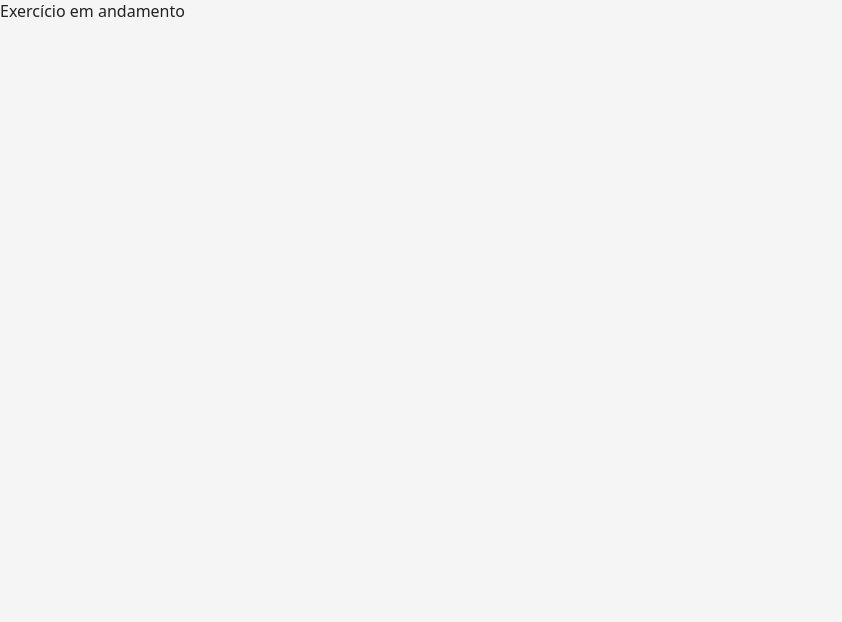
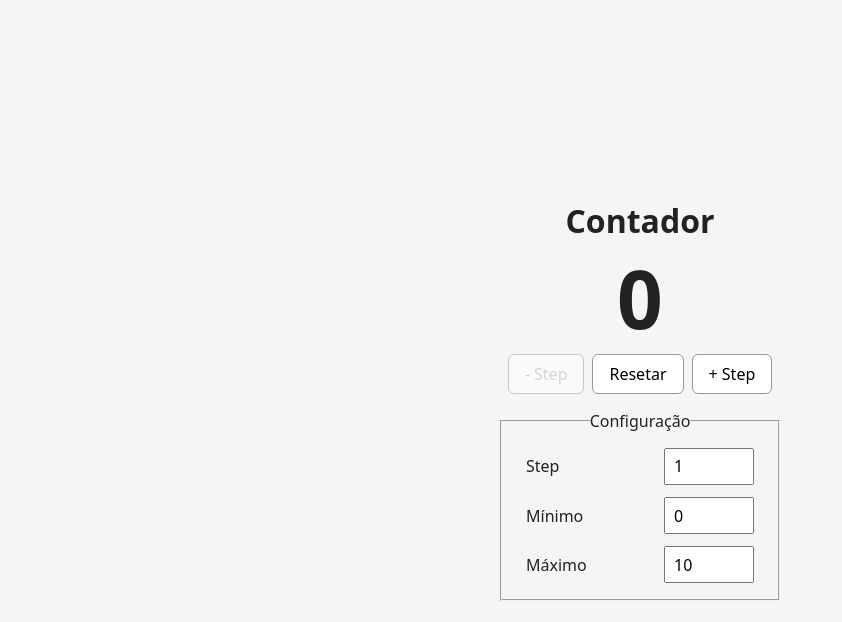
Before and after one commit to GUSTAVOHOOO/react-contador, a Next.js app: page / in a window 1280 px wide. Shown: the top 622 px of the page, without its empty margins (0-842 px from the left). Built offline with nearby package versions, Linux system fonts and the light colour scheme.

Commit message:
feat: componente Contador com step e limites validados

```diff
--- a/app/page.js
+++ b/app/page.js
@@ -1,4 +1,6 @@
-// Página provisória — substituída pelo Contador na tarefa seguinte.
+import Contador from '@/components/Contador';
+
+// Página inicial: apenas mostra o contador do exercício.
 export default function Home() {
-  return <main>Exercício em andamento</main>;
+  return <Contador />;
 }
--- /dev/null
+++ b/components/Contador.js
@@ -0,0 +1,135 @@
+'use client';
+
+// Componente client-side: usa estado (useState) e eventos do usuário.
+import { useState } from 'react';
+import styles from './Contador.module.css';
+
+// Exercício: contador com step e limites (mínimo/máximo) configuráveis.
+export default function Contador() {
+  // Req. 1: o contador começa em 0.
+  const [contador, setContador] = useState(0);
+
+  // Req. 6: limites configuráveis pelo usuário (mínimo sempre <= máximo).
+  const [minimo, setMinimo] = useState(0);
+  const [maximo, setMaximo] = useState(10);
+
+  // Req. 5: o step sempre deve ser maior que zero.
+  const [step, setStep] = useState(1);
+
+  // Req. 2: soma o step ajustando ao máximo (nunca passa do máximo).
+  function incrementar() {
+    setContador(Math.min(contador + step, maximo));
+  }
+
+  // Req. 3: subtrai o step ajustando ao mínimo (nunca fica abaixo dele).
+  function decrementar() {
+    setContador(Math.max(contador - step, minimo));
+  }
+
+  // Req. 4: reset volta para 0, para o mínimo se ele for maior que 0,
+  // ou fica no máximo se todo o intervalo for negativo.
+  function resetar() {
+    setContador(Math.min(Math.max(0, minimo), maximo));
+  }
+
+  // Handlers de digitação: guardam o número digitado.
+  // Campo vazio não muda o estado (deixa digitar "-5" com calma).
+  function mudarStep(evento) {
+    const texto = evento.target.value;
+    if (texto !== '') setStep(Number(texto));
+  }
+
+  function mudarMinimo(evento) {
+    const texto = evento.target.value;
+    if (texto !== '') setMinimo(Number(texto));
+  }
+
+  function mudarMaximo(evento) {
+    const texto = evento.target.value;
+    if (texto !== '') setMaximo(Number(texto));
+  }
+
+  // Req. 5: ao sair do campo, step inválido (<= 0) volta para 1.
+  function validarStep() {
+    if (step <= 0) {
+      setStep(1);
+    }
+  }
+
+  // Req. 6: mínimo nunca passa do máximo.
+  // Req. 7: contador é reajustado para dentro do novo intervalo.
+  function validarMinimo() {
+    const novoMinimo = Math.min(minimo, maximo);
+    setMinimo(novoMinimo);
+    setContador(Math.min(Math.max(contador, novoMinimo), maximo));
+  }
+
+  // Req. 6: máximo nunca fica abaixo do mínimo.
+  // Req. 7: contador é reajustado para dentro do novo intervalo.
+  function validarMaximo() {
+    const novoMaximo = Math.max(maximo, minimo);
+    setMaximo(novoMaximo);
+    setContador(Math.min(Math.max(contador, minimo), novoMaximo));
+  }
+
+  return (
+    <main className={styles.cartao}>
+      <h1>Contador</h1>
+
+      {/* Valor atual do contador em destaque */}
+      <p className={styles.valor}>{contador}</p>
+
+      <div className={styles.botoes}>
+        {/* Botão desabilita quando o contador já está no mínimo */}
+        <button onClick={decrementar} disabled={contador === minimo}>
+          - Step
+        </button>
+
+        <button onClick={resetar}>Resetar</button>
+
+        {/* Botão desabilita quando o contador já está no máximo */}
+        <button onClick={incrementar} disabled={contador === maximo}>
+          + Step
+        </button>
+      </div>
+
+      {/* Req. 6: inputs que tornam o contador dinâmico e configurável */}
+      <fieldset className={styles.configuracao}>
+        <legend>Configuração</legend>
+
+        <label>
+          Step
+          <input
+            type="number"
+            step="any"
+            value={step}
+            onChange={mudarStep}
+            onBlur={validarStep}
+          />
+        </label>
+
+        <label>
+          Mínimo
+          <input
+            type="number"
+            step="any"
+            value={minimo}
+            onChange={mudarMinimo}
+            onBlur={validarMinimo}
+          />
+        </label>
+
+        <label>
+          Máximo
+          <input
+            type="number"
+            step="any"
+            value={maximo}
+            onChange={mudarMaximo}
+            onBlur={validarMaximo}
+          />
+        </label>
+      </fieldset>
+    </main>
+  );
+}
--- /dev/null
+++ b/components/Contador.module.css
@@ -0,0 +1,61 @@
+/* Cartão centralizado na tela */
+.cartao {
+  min-height: 100vh;
+  display: flex;
+  flex-direction: column;
+  align-items: center;
+  justify-content: center;
+  gap: 1rem;
+  padding: 2rem;
+  text-align: center;
+}
+
+/* Valor do contador em destaque */
+.valor {
+  font-size: 5rem;
+  font-weight: bold;
+  line-height: 1;
+}
+
+/* Linha de botões de ação */
+.botoes {
+  display: flex;
+  gap: 0.5rem;
+}
+
+.botoes button {
+  font-size: 1rem;
+  padding: 0.5rem 1rem;
+  border: 1px solid #999;
+  border-radius: 6px;
+  background: #fff;
+  cursor: pointer;
+}
+
+.botoes button:disabled {
+  cursor: not-allowed;
+  opacity: 0.5;
+}
+
+/* Bloco de configuração (step e limites) */
+.configuracao {
+  display: flex;
+  flex-direction: column;
+  gap: 0.75rem;
+  padding: 1rem 1.5rem;
+  min-width: 280px;
+}
+
+/* Cada linha: label à esquerda, input à direita */
+.configuracao label {
+  display: flex;
+  justify-content: space-between;
+  align-items: center;
+  gap: 1rem;
+}
+
+.configuracao input {
+  width: 90px;
+  padding: 0.35rem 0.5rem;
+  font-size: 1rem;
+}
```
